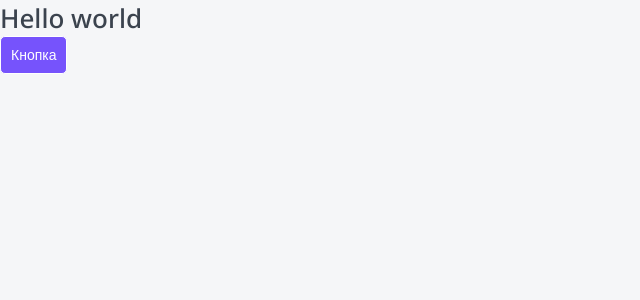
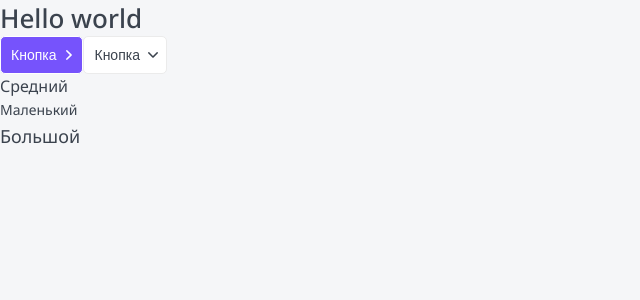
Before and after one commit to AzatResh/React_NextJS, a Next.js app: page / in a window 1280 px wide. Shown: the top 300 px of the page, without its empty margins (0-640 px from the left). Built offline with nearby package versions, Linux system fonts and the light colour scheme.

Commit message:
- paragraph component add

```diff
--- /dev/null
+++ b/src/components/Paragraph/Paragraph.module.css
@@ -0,0 +1,17 @@
+.s{
+    font-size: 14px;
+    font-weight: 400;
+    line-height: 24px;
+}
+
+.m{
+    font-size: 16px;
+    font-weight: 400;
+    line-height: 24px;
+}
+
+.l{
+    font-size: 18px;
+    font-weight: 400;
+    line-height: 29px;
+}
--- /dev/null
+++ b/src/components/Paragraph/Paragraph.props.ts
@@ -0,0 +1,6 @@
+import { DetailedHTMLProps, HtmlHTMLAttributes, ReactNode } from "react";
+
+export interface ParagraphProps extends DetailedHTMLProps<HtmlHTMLAttributes<HTMLParagraphElement>, HTMLParagraphElement>{
+    size?: 's' | 'm' | 'l';
+    children: ReactNode;
+}
--- /dev/null
+++ b/src/components/Paragraph/Paragraph.tsx
@@ -0,0 +1,15 @@
+import { ParagraphProps } from "./Paragraph.props";
+import styles from './Paragraph.module.css';
+import cn from 'classnames';
+
+export const Paragraph = ({size = 'm', children, className, ...props}: ParagraphProps):JSX.Element => {
+    return (
+        <p className={cn(className, {
+            [styles.m] : size === 'm',
+            [styles.s]: size === 's',
+            [styles.l]: size === 'l'
+        })}>
+            {children}
+        </p>
+    )
+}
--- a/src/components/index.ts
+++ b/src/components/index.ts
@@ -1,2 +1,3 @@
 export * from './Htag/Htag';
 export * from './Button/Button';
+export * from './Paragraph/Paragraph';
--- a/src/pages/index.tsx
+++ b/src/pages/index.tsx
@@ -1,10 +1,15 @@
 import { Button, Htag } from '../components';
+import { Paragraph } from '../components';
 
 export default function Home(): JSX.Element {
   return (
     <div>
       <Htag tag='h1'>Hello world</Htag>
-      <Button buttonType = 'primary'>Кнопка</Button>
+      <Button buttonType = 'primary' arrow='right'>Кнопка</Button>
+      <Button buttonType = 'ghost' arrow='down'>Кнопка</Button>
+      <Paragraph> Средний </Paragraph>
+      <Paragraph size='s'> Маленький </Paragraph>
+      <Paragraph size='l'> Большой </Paragraph>
     </div>
   );
 }
```
Also changed, not shown: src/components/Button/arrow.svg (added).
